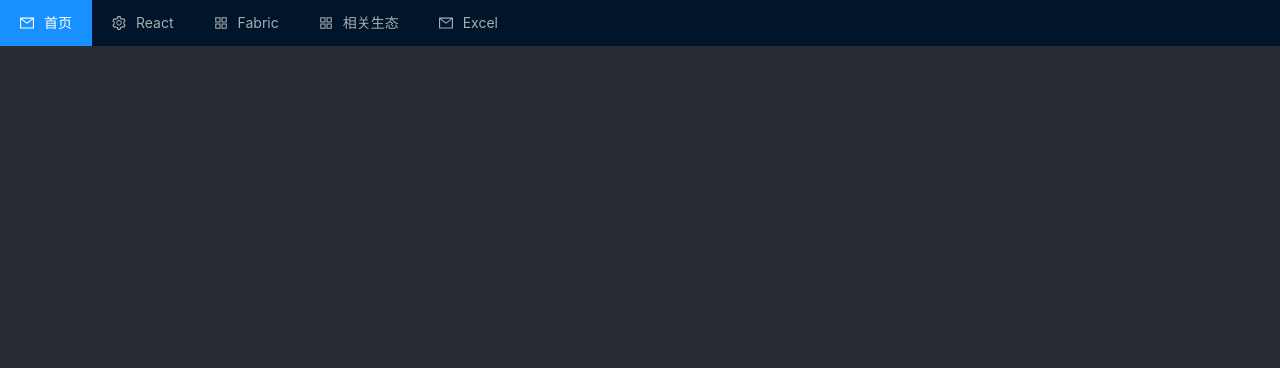
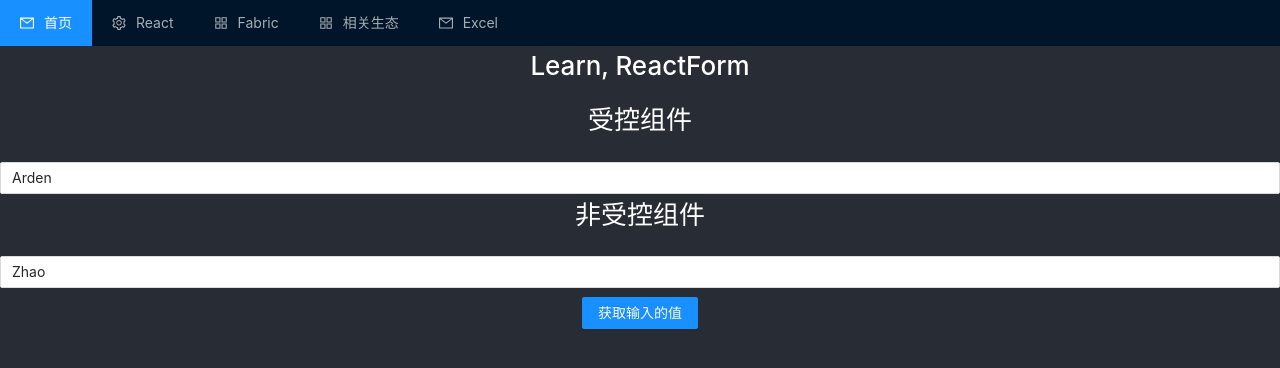
Before and after one commit to iguoxing/react-ts, a React (Create React App) app: page /reactForm in a window 1280 px wide. Shown: the top 368 px of the page. Built offline with nearby package versions, Linux system fonts and the light colour scheme.

Commit message:
生命周期与受控组件

```diff
--- a/src/App.js
+++ b/src/App.js
@@ -2,7 +2,7 @@
  * @Author: ArdenZhao
  * @Date: 2021-12-23 10:36:10
  * @LastEditors: bogon
- * @LastEditTime: 2022-03-31 15:45:44
+ * @LastEditTime: 2022-04-01 16:48:59
  * @FilePath: /react-ts/src/App.js
  */
 import React, { Suspense } from 'react';
@@ -15,6 +15,8 @@ import Dragable from './components/Dragable'
 import ReactProps from './components/react/1-Props'
 import ReactRef from './components/react/2-Ref'
 import ReactState from './components/react/3-State'
+import ReactForm from './components/react/4-Form'
+import ReactLifeCycle from './components/react/5-LifeCycle' // 生命周期
 import HookUseCallback from './components/react/Hook-useCallback'
 import Polygon from './components/Polygon';
 import { BrowserRouter as Router, Routes, Route } from 'react-router-dom';
@@ -35,6 +37,8 @@ function App() {
               <Route path="/reactProps" element={<ReactProps name="ReactProps" />} />
               <Route path="/reactRef" element={<ReactRef name="ReactRef" />} />
               <Route path="/reactState" element={<ReactState name="ReactState" />} />
+              <Route path="/reactForm" element={<ReactForm name="ReactForm" />} />
+              <Route path="/reactLifeCycle" element={<ReactLifeCycle name="ReactLifeCycle" />} />
               <Route path="/hookUseCallback" element={<HookUseCallback name="HookUseCallback" />} />
               <Route path="/excel" element={<Excel name="Excel" />} />
             </Routes>
--- a/src/components/PageMenu.js
+++ b/src/components/PageMenu.js
@@ -34,6 +34,12 @@ class PageMenu extends React.Component {
                             </Menu.Item>
                             <Menu.Item key="setting:State">
                                 <Link to="reactState">State</Link>
+                            </Menu.Item>
+                            <Menu.Item key="setting:LifeCycle">
+                                <Link to="reactLifeCycle">生命周期</Link>
+                            </Menu.Item>
+                            <Menu.Item key="setting:Form">
+                                <Link to="reactForm">受控组件与非受控组件</Link>
                             </Menu.Item>
                         </Menu.ItemGroup>
                         <Menu.ItemGroup title="Hook API">
--- /dev/null
+++ b/src/components/react/4-Form.js
@@ -0,0 +1,64 @@
+/*
+ * @Author: ArdenZhao
+ * @Date: 2022-04-01 15:48:44
+ * @LastEditTime: 2022-04-01 16:57:31
+ * @FilePath: /react-ts/src/components/react/4-Form.js
+ * @Description: 受控组件与非受控组件
+ */
+
+import React from 'react';
+import "antd/dist/antd.css";
+import { Button, Input } from 'antd';
+
+class SubComponent extends React.Component {
+  constructor(props) {
+    super(props);
+    this.textInput = React.createRef();
+    this.state = {
+      userName: 'Arden',
+      myName: 'Zhao',
+    }
+  }
+  handleChange = (e) => {
+    console.log(e.target.value)
+    // 不好使
+    // this.setState = ({
+    //   userName: e.target.value
+    // })
+    this.setState(state => ({
+      userName: e.target.value
+    }))
+  }
+  focusTextInput = () => {
+    console.log('[ 获取非受控组件的值为： ] >', this.textInput.current.state.value)
+  }
+  render() {
+    return (
+      <>
+        <h2>受控组件</h2>
+        <Input type="text" name="userName" value={this.state.userName} onChange={this.handleChange}></Input>
+        <h2>非受控组件</h2>
+        <Input type="text" ref={this.textInput} defaultValue={this.state.myName}></Input>
+        <Button onClick={this.focusTextInput} type="primary">获取输入的值</Button>
+      </>
+    )
+  }
+}
+
+function ReactForm(props) {
+
+  const prams = {
+    name: 'Arden',
+    age: 32
+  }
+  return (
+    <div>
+      <h1>Learn, {props.name}</h1>
+      {/* 传递参数的方法——运算拓展符 */}
+      <form>
+        <SubComponent {...prams} />
+      </form>
+    </div>
+  );
+}
+export default ReactForm
--- /dev/null
+++ b/src/components/react/5-LifeCycle.js
@@ -0,0 +1,80 @@
+/*
+ * @Author: ArdenZhao
+ * @Date: 2022-04-01 16:45:30
+ * @LastEditTime: 2022-04-01 17:01:16
+ * @FilePath: /react-ts/src/components/react/5-LifeCycle.js
+ * @Description: file information
+ */
+
+import React from 'react';
+import "antd/dist/antd.css";
+import { Button, Input } from 'antd';
+
+class SubComponent extends React.Component {
+  // 挂载阶段
+  constructor(props) {
+    super(props);
+    this.state = {
+      name: 'Arden',
+    }
+    console.log(' 1、constructor 构造函数钩子')
+  }
+  focusTextInput = () => {
+    this.setState(state => ({
+      name: 'ArdenZhao'
+    }))
+  }
+  UNSAFE_componentWillMount() {
+    console.log(' 2、componentWillMount 在组件被渲染之前调用，在客户端也在服务端。')
+  }
+  componentDidMount() {
+    console.log(' 3、componentDidMount 在组件被渲染之后调用，在客户端。')
+  }
+  // 更新阶段
+  UNSAFE_componentWillReceiveProps(nextProps) {
+    console.log(' 4、componentWillReceiveProps 在组件接收到新的props时调用，在初始化时不被调用。')
+  }
+  shouldComponentUpdate(nextProps, nextState) {
+    console.log(' 5、shouldComponentUpdate 在组件接收到新的props或者state时调用，在初始化时不被调用。')
+    return true
+  }
+  UNSAFE_componentWillUpdate(nextProps, nextState) {
+    console.log(' 6、componentWillUpdate 在组件接收到新的props或者state但还没有render时被调用。')
+  }
+  componentDidUpdate(prevProps, prevState) {
+    console.log(' 7、componentDidUpdate 在组件完成更新后立即调用，在初始化时不被调用。')
+  }
+  // 卸载阶段
+  componentWillUnmount() {
+    console.log(' 8、componentWillUnmount 在组件从 DOM 中移除之前立刻被调用。')
+  }
+  render() {
+    const params = {
+      age: '18',
+    }
+    return (
+      <>
+        <h2>生命周期</h2>
+        <Button onClick={this.focusTextInput} {...params} type="primary">获取输入的值</Button>
+      </>
+    )
+  }
+}
+
+function ReactLifeCycle(props) {
+
+  const prams = {
+    name: 'Arden',
+    age: 32
+  }
+  return (
+    <div>
+      <h1>Learn, {props.name}</h1>
+      {/* 传递参数的方法——运算拓展符 */}
+      <form>
+        <SubComponent {...prams} />
+      </form>
+    </div>
+  );
+}
+export default ReactLifeCycle
```
Also changed, not shown: 1 other file (tests, documents, lock files or other folders).
